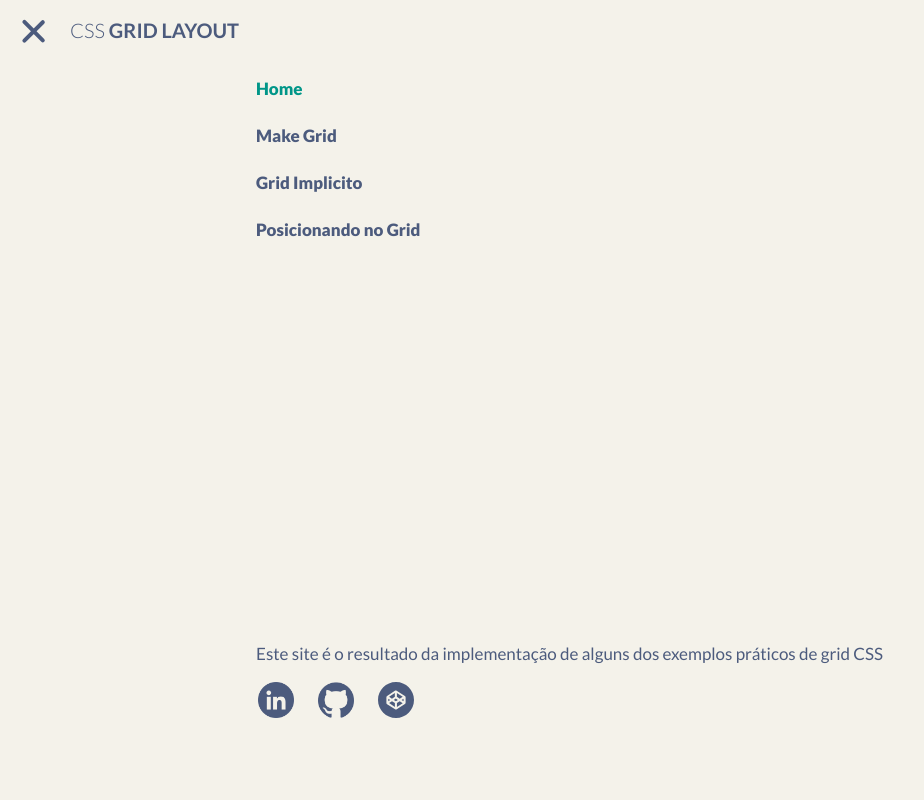
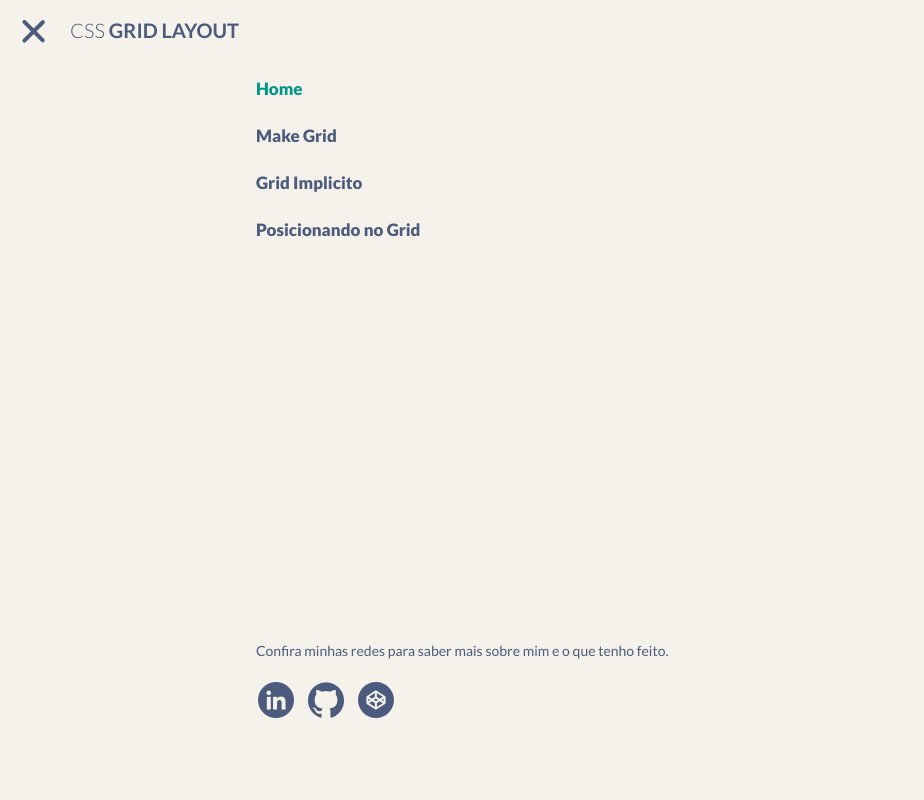
Before and after one commit to severidade/grid_css, a React (Create React App) app: page / in a window 1280 px wide. Both pictures are taken after a click on the element 35 px from the left and 30 px from the top of the page. Shown: the top 800 px of the page, without its empty margins (0-924 px from the left). Built offline with nearby package versions, Linux system fonts and the light colour scheme; no server answers; a web font is replaced by a local one.

Commit message:
style: :art: Informação do autor.

```diff
--- a/src/components/Navbar/Navbar.css
+++ b/src/components/Navbar/Navbar.css
@@ -127,6 +127,44 @@
   transition-timing-function: cubic-bezier(0,0,.2,1);
 }
 
+.info_author {
+  /* background-color: tomato; */
+  opacity: 0;
+  flex-grow: 1;
+  display: flex;
+  flex-direction: column;
+  justify-content: flex-end;
+  gap: 10px;
+}
+
+.info_author p {
+  color: var(--secundary-color-dark);
+  padding-bottom: 10px;
+  /* font-weight: 900; */
+  font-size: 14px;
+  line-height: 19px;
+}
+
+.info_author ul{
+  display: flex;
+  margin-bottom: 0px !important;
+  padding-left: 0px !important;
+  height: 40px;
+}
+
+.info_author ul li:after {
+  content: "";
+  display: none;
+}
+
+.social_nav {
+  display: flex;
+  gap: 10px;
+  justify-content: flex-start;
+}
+
+
+/* menu aberto */
 .container_nav.open > a:nth-of-type(1){
   transform: translateX(0%);
   transition-duration: 0.3s;
@@ -146,40 +184,12 @@
   transform: translateX(0%);
   transition-duration: 1.2s;
 }
+
+.container_nav.open > .info_author {
+  opacity: 1;
+  transition-duration: 2s;
+}
+
 .container_nav > a[class="active"]{
  color: var(--primary-color);
 }
-
-.info_prodution {
-  /* background-color: tomato; */
-  flex-grow: 1;
-  display: flex;
-  flex-direction: column;
-  justify-content: flex-end;
-  gap: 10px;
-}
-
-.info_prodution p {
-  color: var(--secundary-color-dark);
-  padding-bottom: 0;
-  /* text-align: center; */
-}
-
-.info_prodution ul{
-  display: flex;
-  margin-bottom: 0px !important;
-  padding-left: 0px !important;
-  height: 40px;
-}
-
-.info_prodution ul li:after {
-  content: "";
-  display: none;
-}
-
-.social_nav {
-  /* background-color: violet; */
-  display: flex;
-  gap: 20px;
-  justify-content: flex-start;
-}
--- a/src/components/Navbar/Navbar.jsx
+++ b/src/components/Navbar/Navbar.jsx
@@ -42,14 +42,8 @@ export default function Navbar() {
         <NavLink to="/make_grid" onClick={toggleMenu}>Make Grid</NavLink>
         <NavLink to="/implied_grid" onClick={toggleMenu}>Grid Implicito</NavLink>
         <NavLink to="/position" onClick={toggleMenu}>Posicionando no Grid</NavLink>
-        <div className='info_prodution'>
-          <p>Este site é o resultado da implementação de alguns dos exemplos práticos de grid CSS
-            {/* <ExternalLink
-              href={"https://rachelandrew.co.uk/"}
-              linkText={"Rachel Andrew"}
-              social_type={""}
-            /> */}
-          </p>
+        <div className='info_author'>
+          <p>Confira minhas redes para saber mais sobre mim e o que tenho feito.</p>
           <ul className='social_nav'>
             <li>
               <ExternalLink href={"https://www.linkedin.com/in/severidade/"} linkText={"Linkedin"} social_type={"linkedin"} />
```
